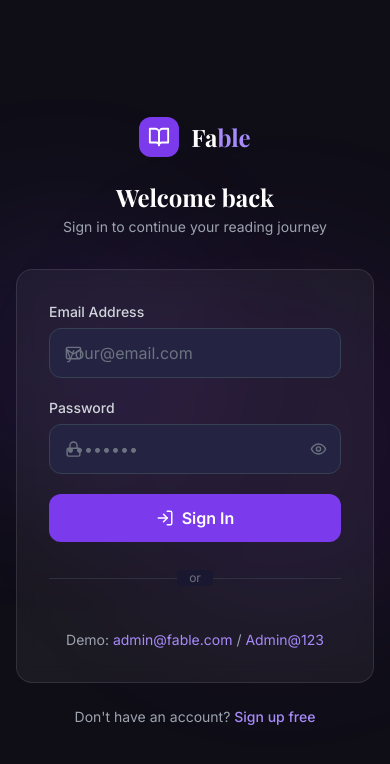
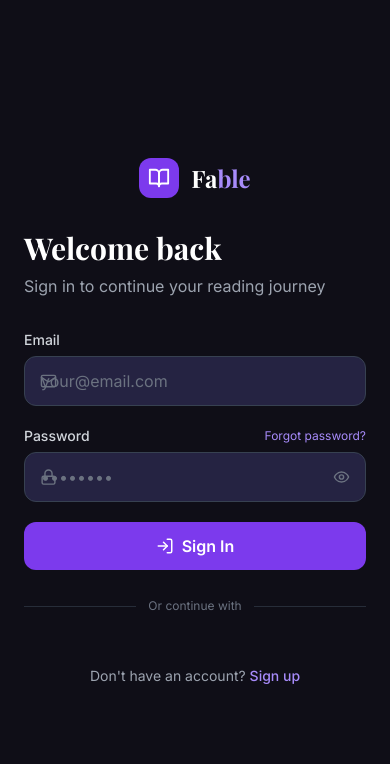
Before and after one commit to hassan25bd/A10_CAT-012, a Next.js app in the folder client/: page /login in a window 390 px wide. Shown: the top 764 px of the page. Built offline with nearby package versions, Linux system fonts and the light colour scheme; a web font is replaced by a local one.

Commit message:
Redesign login/register: split layout with illustration panel and form panel

```diff
--- a/client/app/(auth)/login/page.js
+++ b/client/app/(auth)/login/page.js
@@ -33,56 +33,106 @@ export default function LoginPage() {
   };
 
   return (
-    <div className="min-h-screen bg-dark-900 flex items-center justify-center px-4 py-12">
-      {/* Background */}
-      <div className="absolute inset-0 overflow-hidden pointer-events-none">
-        <div className="absolute top-1/4 -left-20 w-72 h-72 rounded-full bg-primary-600/10 blur-3xl" />
-        <div className="absolute bottom-1/4 -right-20 w-96 h-96 rounded-full bg-purple-700/10 blur-3xl" />
+    <div className="min-h-screen flex">
+      {/* Left — illustration panel */}
+      <div className="hidden lg:flex lg:w-1/2 relative overflow-hidden bg-gradient-to-br from-primary-900 via-purple-900 to-dark-900">
+        <img
+          src="https://images.unsplash.com/photo-1481627834876-b7833e8f5570?w=900&q=80"
+          alt="Library"
+          className="absolute inset-0 w-full h-full object-cover opacity-40"
+        />
+        <div className="absolute inset-0 bg-gradient-to-br from-primary-900/80 via-purple-900/60 to-dark-900/80" />
+        <div className="relative z-10 flex flex-col justify-between p-12 w-full">
+          <Link href="/" className="inline-flex items-center gap-3">
+            <div className="w-10 h-10 bg-white/20 backdrop-blur rounded-xl flex items-center justify-center">
+              <BookOpen size={22} className="text-white" />
+            </div>
+            <span className="font-display font-bold text-2xl text-white">Fa<span className="text-primary-300">ble</span></span>
+          </Link>
+          <div>
+            <motion.h2
+              initial={{ opacity: 0, y: 30 }}
+              animate={{ opacity: 1, y: 0 }}
+              transition={{ delay: 0.2 }}
+              className="font-display text-4xl font-bold text-white leading-tight mb-4"
+            >
+              Your next great<br />read is waiting.
+            </motion.h2>
+            <motion.p
+              initial={{ opacity: 0, y: 20 }}
+              animate={{ opacity: 1, y: 0 }}
+              transition={{ delay: 0.35 }}
+              className="text-gray-300 text-lg"
+            >
+              Thousands of ebooks from independent writers — discover, read, and share stories.
+            </motion.p>
+            <motion.div
+              initial={{ opacity: 0 }}
+              animate={{ opacity: 1 }}
+              transition={{ delay: 0.5 }}
+              className="flex gap-8 mt-10"
+            >
+              {[['10K+', 'Readers'], ['500+', 'Writers'], ['2K+', 'Ebooks']].map(([n, l]) => (
+                <div key={l}>
+                  <p className="text-white font-bold text-2xl">{n}</p>
+                  <p className="text-gray-400 text-sm">{l}</p>
+                </div>
+              ))}
+            </motion.div>
+          </div>
+          <p className="text-gray-500 text-sm">© 2024 Fable. All rights reserved.</p>
+        </div>
       </div>
 
+      {/* Right — form panel */}
+      <div className="w-full lg:w-1/2 flex items-center justify-center bg-dark-900 px-6 py-12">
         <motion.div
-        initial={{ opacity: 0, y: 30 }}
-        animate={{ opacity: 1, y: 0 }}
-        className="w-full max-w-md relative z-10"
+          initial={{ opacity: 0, x: 30 }}
+          animate={{ opacity: 1, x: 0 }}
+          className="w-full max-w-md"
         >
-        {/* Logo */}
-        <div className="text-center mb-8">
-          <Link href="/" className="inline-flex items-center gap-3 mb-6">
+          {/* Mobile logo */}
+          <div className="lg:hidden text-center mb-8">
+            <Link href="/" className="inline-flex items-center gap-3">
               <div className="w-10 h-10 bg-primary-600 rounded-xl flex items-center justify-center">
                 <BookOpen size={22} className="text-white" />
               </div>
               <span className="font-display font-bold text-2xl text-white">Fa<span className="text-primary-400">ble</span></span>
             </Link>
-          <h1 className="font-display text-2xl font-bold text-white">Welcome back</h1>
-          <p className="text-gray-400 text-sm mt-1">Sign in to continue your reading journey</p>
           </div>
 
-        <div className="glass rounded-2xl p-8 border border-gray-700/50">
+          <h1 className="font-display text-3xl font-bold text-white mb-2">Welcome back</h1>
+          <p className="text-gray-400 mb-8">Sign in to continue your reading journey</p>
+
           <form onSubmit={handleSubmit} noValidate className="space-y-5">
             <div>
-              <label className="block text-sm font-medium text-gray-300 mb-1.5">Email Address</label>
+              <label className="block text-sm font-medium text-gray-300 mb-1.5">Email</label>
               <div className="relative">
                 <Mail size={17} className="absolute left-4 top-1/2 -translate-y-1/2 text-gray-500" />
                 <input
-                  type="email" required value={email}
+                  type="email"
+                  value={email}
                   onChange={(e) => setEmail(e.target.value)}
                   placeholder="your@email.com"
                   className="input-field pl-11"
                 />
               </div>
             </div>
-
             <div>
-              <label className="block text-sm font-medium text-gray-300 mb-1.5">Password</label>
+              <div className="flex items-center justify-between mb-1.5">
+                <label className="block text-sm font-medium text-gray-300">Password</label>
+                <Link href="/forgot-password" className="text-xs text-primary-400 hover:text-primary-300 transition-colors">Forgot password?</Link>
+              </div>
               <div className="relative">
                 <Lock size={17} className="absolute left-4 top-1/2 -translate-y-1/2 text-gray-500" />
                 <input
-                  type={showPass ? 'text' : 'password'} required value={password}
+                  type={showPass ? 'text' : 'password'}
+                  value={password}
                   onChange={(e) => setPassword(e.target.value)}
                   placeholder="••••••••"
-                  className="input-field pl-10 pr-10"
+                  className="input-field pl-11 pr-11"
                 />
-                <button type="button" onClick={() => setShowPass(!showPass)} className="absolute right-3.5 top-1/2 -translate-y-1/2 text-gray-500 hover:text-gray-300">
+                <button type="button" onClick={() => setShowPass(!showPass)} className="absolute right-4 top-1/2 -translate-y-1/2 text-gray-500 hover:text-gray-300">
                   {showPass ? <EyeOff size={17} /> : <Eye size={17} />}
                 </button>
               </div>
@@ -94,7 +144,7 @@ export default function LoginPage() {
                   <div className="w-4 h-4 border-2 border-white border-t-transparent rounded-full animate-spin" /> Signing in...
                 </span>
               ) : (
-                <><LogIn size={18} /> Sign In</>
+                <span className="flex items-center justify-center gap-2"><LogIn size={18} /> Sign In</span>
               )}
             </button>
           </form>
@@ -104,24 +154,18 @@ export default function LoginPage() {
               <div className="w-full border-t border-gray-700/60" />
             </div>
             <div className="relative flex justify-center text-xs text-gray-500">
-              <span className="px-3 bg-dark-800 rounded">or</span>
+              <span className="px-3 bg-dark-900">Or continue with</span>
             </div>
           </div>
 
           <GoogleLoginButton role="user" />
 
-          <div className="text-center text-sm text-gray-400 mt-4">
-            Demo: <span className="text-primary-400">admin@fable.com</span> / <span className="text-primary-400">Admin@123</span>
-          </div>
-        </div>
-
           <p className="text-center text-sm text-gray-400 mt-6">
-          Don't have an account?{' '}
-          <Link href="/register" className="text-primary-400 hover:text-primary-300 font-medium transition-colors">
-            Sign up free
-          </Link>
+            Don&apos;t have an account?{' '}
+            <Link href="/register" className="text-primary-400 hover:text-primary-300 font-medium transition-colors">Sign up</Link>
           </p>
         </motion.div>
       </div>
+    </div>
   );
 }
--- a/client/app/(auth)/register/page.js
+++ b/client/app/(auth)/register/page.js
@@ -22,8 +22,10 @@ export default function RegisterPage() {
 
   const handleStep1 = (e) => {
     e.preventDefault();
+    if (!name.trim()) { toast.error('Please enter your name'); return; }
+    if (!email.trim()) { toast.error('Please enter your email'); return; }
+    if (password.length < 6) { toast.error('Password must be at least 6 characters'); return; }
     if (password !== confirmPass) { toast.error('Passwords do not match'); return; }
-    if (password.length < 6) { toast.error('Password must be at least 6 characters'); return; }
     setStep(2);
   };
 
@@ -42,33 +44,88 @@ export default function RegisterPage() {
   };
 
   return (
-    <div className="min-h-screen bg-dark-900 flex items-center justify-center px-4 py-12">
-      <div className="absolute inset-0 overflow-hidden pointer-events-none">
-        <div className="absolute top-1/4 -right-20 w-72 h-72 rounded-full bg-primary-600/10 blur-3xl" />
-        <div className="absolute bottom-1/4 -left-20 w-96 h-96 rounded-full bg-purple-700/10 blur-3xl" />
+    <div className="min-h-screen flex">
+      {/* Left — illustration panel */}
+      <div className="hidden lg:flex lg:w-1/2 relative overflow-hidden bg-gradient-to-br from-primary-900 via-purple-900 to-dark-900">
+        <img
+          src="https://images.unsplash.com/photo-1512820790803-83ca734da794?w=900&q=80"
+          alt="Books"
+          className="absolute inset-0 w-full h-full object-cover opacity-40"
+        />
+        <div className="absolute inset-0 bg-gradient-to-br from-primary-900/80 via-purple-900/60 to-dark-900/80" />
+        <div className="relative z-10 flex flex-col justify-between p-12 w-full">
+          <Link href="/" className="inline-flex items-center gap-3">
+            <div className="w-10 h-10 bg-white/20 backdrop-blur rounded-xl flex items-center justify-center">
+              <BookOpen size={22} className="text-white" />
+            </div>
+            <span className="font-display font-bold text-2xl text-white">Fa<span className="text-primary-300">ble</span></span>
+          </Link>
+          <div>
+            <motion.h2
+              initial={{ opacity: 0, y: 30 }}
+              animate={{ opacity: 1, y: 0 }}
+              transition={{ delay: 0.2 }}
+              className="font-display text-4xl font-bold text-white leading-tight mb-4"
+            >
+              Join a world of<br />stories & ideas.
+            </motion.h2>
+            <motion.p
+              initial={{ opacity: 0, y: 20 }}
+              animate={{ opacity: 1, y: 0 }}
+              transition={{ delay: 0.35 }}
+              className="text-gray-300 text-lg"
+            >
+              Read, write, and share ebooks with a growing community of passionate readers.
+            </motion.p>
+            <motion.div
+              initial={{ opacity: 0 }}
+              animate={{ opacity: 1 }}
+              transition={{ delay: 0.5 }}
+              className="grid grid-cols-1 gap-4 mt-10"
+            >
+              {[
+                { icon: '📚', text: 'Access thousands of ebooks across all genres' },
+                { icon: '✍️', text: 'Publish your own stories and earn from your work' },
+                { icon: '🔖', text: 'Bookmark favorites and track your reading' },
+              ].map((item) => (
+                <div key={item.text} className="flex items-center gap-3">
+                  <span className="text-xl">{item.icon}</span>
+                  <p className="text-gray-300 text-sm">{item.text}</p>
+                </div>
+              ))}
+            </motion.div>
+          </div>
+          <p className="text-gray-500 text-sm">© 2024 Fable. All rights reserved.</p>
+        </div>
       </div>
 
-      <motion.div initial={{ opacity: 0, y: 30 }} animate={{ opacity: 1, y: 0 }} className="w-full max-w-md relative z-10">
-        {/* Logo */}
-        <div className="text-center mb-8">
-          <Link href="/" className="inline-flex items-center gap-3 mb-6">
+      {/* Right — form panel */}
+      <div className="w-full lg:w-1/2 flex items-center justify-center bg-dark-900 px-6 py-12">
+        <motion.div
+          initial={{ opacity: 0, x: 30 }}
+          animate={{ opacity: 1, x: 0 }}
+          className="w-full max-w-md"
+        >
+          {/* Mobile logo */}
+          <div className="lg:hidden text-center mb-8">
+            <Link href="/" className="inline-flex items-center gap-3">
               <div className="w-10 h-10 bg-primary-600 rounded-xl flex items-center justify-center">
                 <BookOpen size={22} className="text-white" />
               </div>
               <span className="font-display font-bold text-2xl text-white">Fa<span className="text-primary-400">ble</span></span>
             </Link>
-          <h1 className="font-display text-2xl font-bold text-white">Create your account</h1>
-          <p className="text-gray-400 text-sm mt-1">Join thousands of readers and writers</p>
           </div>
 
+          <h1 className="font-display text-3xl font-bold text-white mb-1">Create your account</h1>
+          <p className="text-gray-400 mb-6">Join thousands of readers and writers</p>
+
           {/* Step indicator */}
-        <div className="flex items-center gap-3 mb-6">
+          <div className="flex items-center gap-2 mb-7">
             {[1, 2].map((s) => (
               <div key={s} className={`flex-1 h-1.5 rounded-full transition-all duration-300 ${s <= step ? 'bg-primary-600' : 'bg-gray-700'}`} />
             ))}
           </div>
 
-        <div className="glass rounded-2xl p-8 border border-gray-700/50">
           <AnimatePresence mode="wait">
             {step === 1 ? (
               <motion.form
@@ -80,27 +137,27 @@ export default function RegisterPage() {
                 noValidate
                 className="space-y-5"
               >
-                <p className="text-xs text-gray-500 font-medium uppercase tracking-wider mb-4">Step 1 — Your Details</p>
+                <p className="text-xs text-gray-500 font-medium uppercase tracking-wider">Step 1 — Your Details</p>
                 <div>
                   <label className="block text-sm font-medium text-gray-300 mb-1.5">Full Name</label>
                   <div className="relative">
                     <User size={17} className="absolute left-4 top-1/2 -translate-y-1/2 text-gray-500" />
-                    <input type="text" required value={name} onChange={(e) => setName(e.target.value)} placeholder="John Doe" className="input-field pl-11" />
+                    <input type="text" value={name} onChange={(e) => setName(e.target.value)} placeholder="John Doe" className="input-field pl-11" />
                   </div>
                 </div>
                 <div>
                   <label className="block text-sm font-medium text-gray-300 mb-1.5">Email Address</label>
                   <div className="relative">
                     <Mail size={17} className="absolute left-4 top-1/2 -translate-y-1/2 text-gray-500" />
-                    <input type="email" required value={email} onChange={(e) => setEmail(e.target.value)} placeholder="your@email.com" className="input-field pl-11" />
+                    <input type="email" value={email} onChange={(e) => setEmail(e.target.value)} placeholder="your@email.com" className="input-field pl-11" />
                   </div>
                 </div>
                 <div>
                   <label className="block text-sm font-medium text-gray-300 mb-1.5">Password</label>
                   <div className="relative">
                     <Lock size={17} className="absolute left-4 top-1/2 -translate-y-1/2 text-gray-500" />
-                    <input type={showPass ? 'text' : 'password'} required value={password} onChange={(e) => setPassword(e.target.value)} placeholder="Min. 6 characters" className="input-field pl-10 pr-10" />
-                    <button type="button" onClick={() => setShowPass(!showPass)} className="absolute right-3.5 top-1/2 -translate-y-1/2 text-gray-500 hover:text-gray-300">
+                    <input type={showPass ? 'text' : 'password'} value={password} onChange={(e) => setPassword(e.target.value)} placeholder="Min. 6 characters" className="input-field pl-11 pr-11" />
+                    <button type="button" onClick={() => setShowPass(!showPass)} className="absolute right-4 top-1/2 -translate-y-1/2 text-gray-500 hover:text-gray-300">
                       {showPass ? <EyeOff size={17} /> : <Eye size={17} />}
                     </button>
                   </div>
@@ -109,7 +166,7 @@ export default function RegisterPage() {
                   <label className="block text-sm font-medium text-gray-300 mb-1.5">Confirm Password</label>
                   <div className="relative">
                     <Lock size={17} className="absolute left-4 top-1/2 -translate-y-1/2 text-gray-500" />
-                    <input type="password" required value={confirmPass} onChange={(e) => setConfirmPass(e.target.value)} placeholder="••••••••" className="input-field pl-11" />
+                    <input type="password" value={confirmPass} onChange={(e) => setConfirmPass(e.target.value)} placeholder="••••••••" className="input-field pl-11" />
                   </div>
                 </div>
                 <button type="submit" className="btn-primary w-full">Continue →</button>
@@ -122,9 +179,8 @@ export default function RegisterPage() {
                 exit={{ opacity: 0, x: -20 }}
                 className="space-y-6"
               >
-                <p className="text-xs text-gray-500 font-medium uppercase tracking-wider mb-4">Step 2 — Choose Your Role</p>
+                <p className="text-xs text-gray-500 font-medium uppercase tracking-wider">Step 2 — Choose Your Role</p>
                 <p className="text-gray-300 text-sm">How will you primarily use Fable?</p>
-
                 <div className="grid grid-cols-1 gap-4">
                   {[
                     { value: 'user', icon: UserCheck, label: 'Reader', desc: 'Browse, discover, and purchase ebooks from talented writers.' },
@@ -134,11 +190,7 @@ export default function RegisterPage() {
                       key={opt.value}
                       type="button"
                       onClick={() => setRole(opt.value)}
-                      className={`text-left p-5 rounded-xl border-2 transition-all duration-200 ${
-                        role === opt.value
-                          ? 'border-primary-500 bg-primary-600/15'
-                          : 'border-gray-700 hover:border-gray-500 bg-dark-700'
-                      }`}
+                      className={`text-left p-5 rounded-xl border-2 transition-all duration-200 ${role === opt.value ? 'border-primary-500 bg-primary-600/15' : 'border-gray-700 hover:border-gray-500 bg-dark-700'}`}
                     >
                       <div className="flex items-start gap-3">
                         <div className={`w-10 h-10 rounded-xl flex items-center justify-center flex-shrink-0 ${role === opt.value ? 'bg-primary-600/30' : 'bg-dark-600'}`}>
@@ -155,7 +207,6 @@ export default function RegisterPage() {
                     </button>
                   ))}
                 </div>
-
                 <div className="flex gap-3">
                   <button onClick={() => setStep(1)} className="btn-secondary flex-1">← Back</button>
                   <button onClick={handleSubmit} disabled={loading} className="btn-primary flex-1">
@@ -165,19 +216,17 @@ export default function RegisterPage() {
               </motion.div>
             )}
           </AnimatePresence>
-        </div>
 
-        <div className="mt-6">
-          <div className="relative mb-5">
+          <div className="relative my-7">
             <div className="absolute inset-0 flex items-center">
               <div className="w-full border-t border-gray-700/60" />
             </div>
             <div className="relative flex justify-center text-xs text-gray-500">
-              <span className="px-3 bg-dark-900 rounded">or sign up with Google</span>
+              <span className="px-3 bg-dark-900">Or sign up with Google</span>
             </div>
           </div>
+
           <GoogleLoginButton role={role} />
-        </div>
 
           <p className="text-center text-sm text-gray-400 mt-6">
             Already have an account?{' '}
@@ -185,5 +234,6 @@ export default function RegisterPage() {
           </p>
         </motion.div>
       </div>
+    </div>
   );
 }
```
Lines whose indentation alone changed are shown as unchanged.
